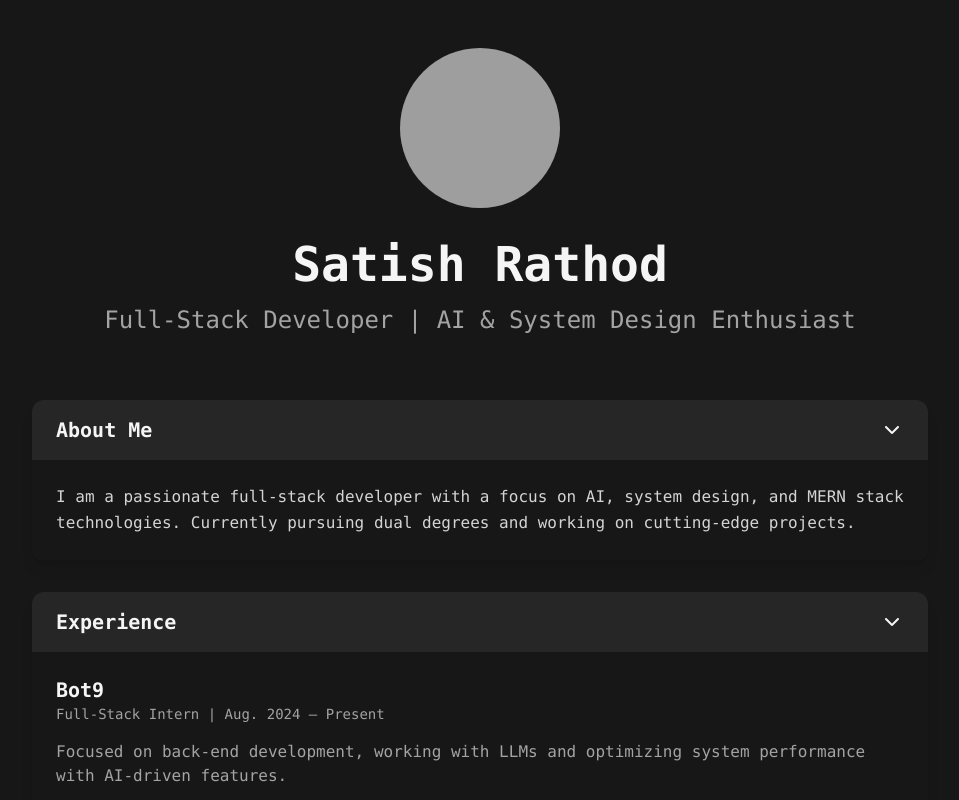
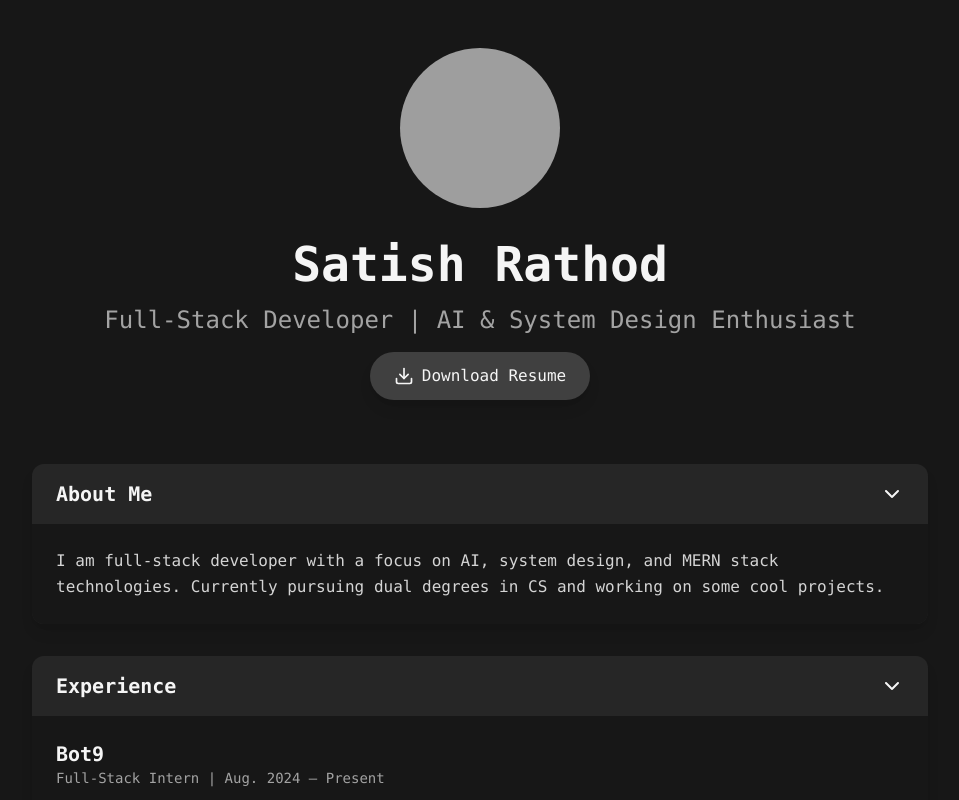
Before and after one commit to satish-rathod/portfolio, a React (Vite) app: page / in a window 1280 px wide. Shown: the whole page, without its empty margins (160-1119 px from the left). Built offline with nearby package versions, Linux system fonts and the light colour scheme; grey boxes are pictures that could not be loaded.

Commit message:
Update App.tsx to remove unused code and add a download resume button

```diff
--- a/src/App.tsx
+++ b/src/App.tsx
@@ -94,16 +94,30 @@ const App: React.FC = () => {
             <h1 className="text-5xl font-bold mb-4 text-neutral-100">
               Satish Rathod
             </h1>
-            <p className="text-2xl text-neutral-400">
+            <p className="text-2xl text-neutral-400 mb-4">
               Full-Stack Developer | AI & System Design Enthusiast
             </p>
+
+          <div className="flex justify-center items-center">
+          <motion.button
+            whileHover={{ scale: 1.05 }}
+            whileTap={{ scale: 0.95 }}
+            onClick={() => {
+              window.open("https://drive.google.com/file/d/1FvPzfuEOssrv-X7luv-EiSMu9yF9palM/view?usp=drive_link");
+            }}
+            className="flex px-6 py-3 bg-neutral-700 text-neutral-100 rounded-full shadow-lg items-center justify-center"
+          >
+            <Download size={20} className="mr-2" />
+            Download Resume
+          </motion.button>
+        </div>
           </motion.div>
 
           <Section title="About Me">
             <p className="leading-relaxed">
-              I am a passionate full-stack developer with a focus on AI, system
-              design, and MERN stack technologies. Currently pursuing dual degrees
-              and working on cutting-edge projects.
+              I am full-stack developer with a focus on AI, system
+              design, and MERN stack technologies. Currently pursuing dual degrees in CS
+              and working on some cool projects.
             </p>
           </Section>
 
@@ -218,20 +232,6 @@ const App: React.FC = () => {
             </motion.a>
           </div>
         </motion.div>
-
-        <div className="hidden justify-center">
-          <motion.button
-            whileHover={{ scale: 1.05 }}
-            whileTap={{ scale: 0.95 }}
-            onClick={() => {
-              window.open("/satish-rathod-resume.pdf");
-            }}
-            className="flex px-6 py-3 bg-neutral-700 text-neutral-100 rounded-full shadow-lg items-center justify-center"
-          >
-            <Download size={20} className="mr-2" />
-            Download Resume
-          </motion.button>
-        </div>
       </div>
 
       <footer className="py-8 text-center text-neutral-500">
```
